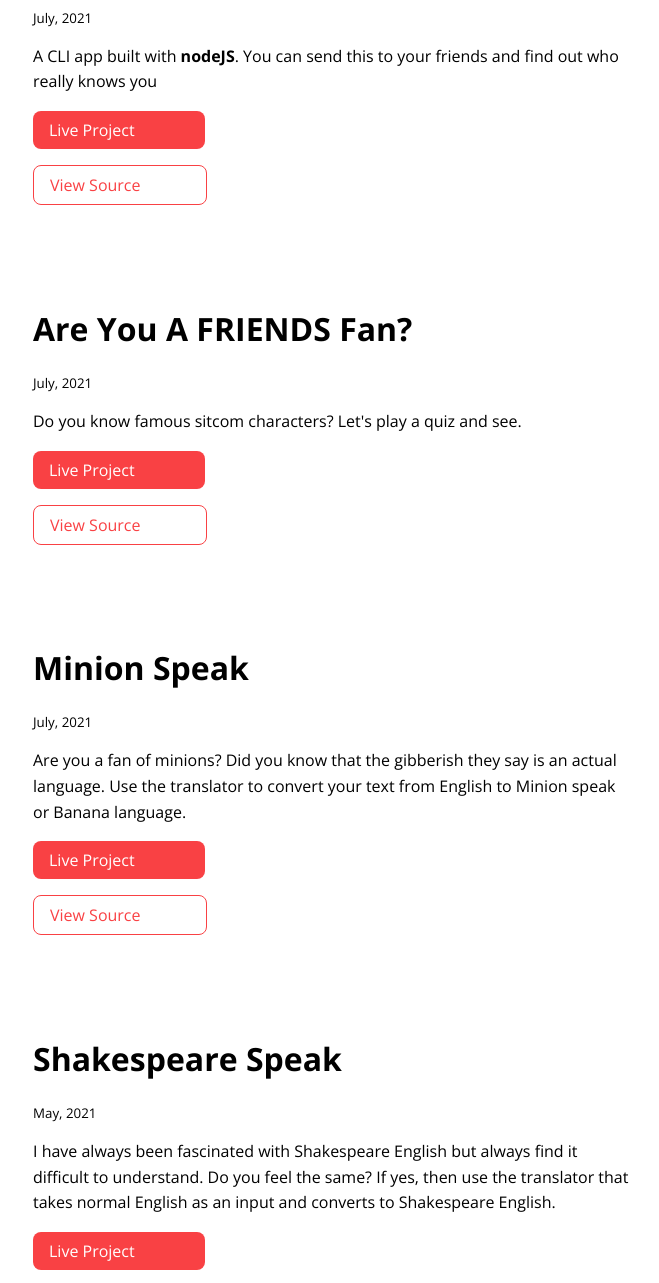
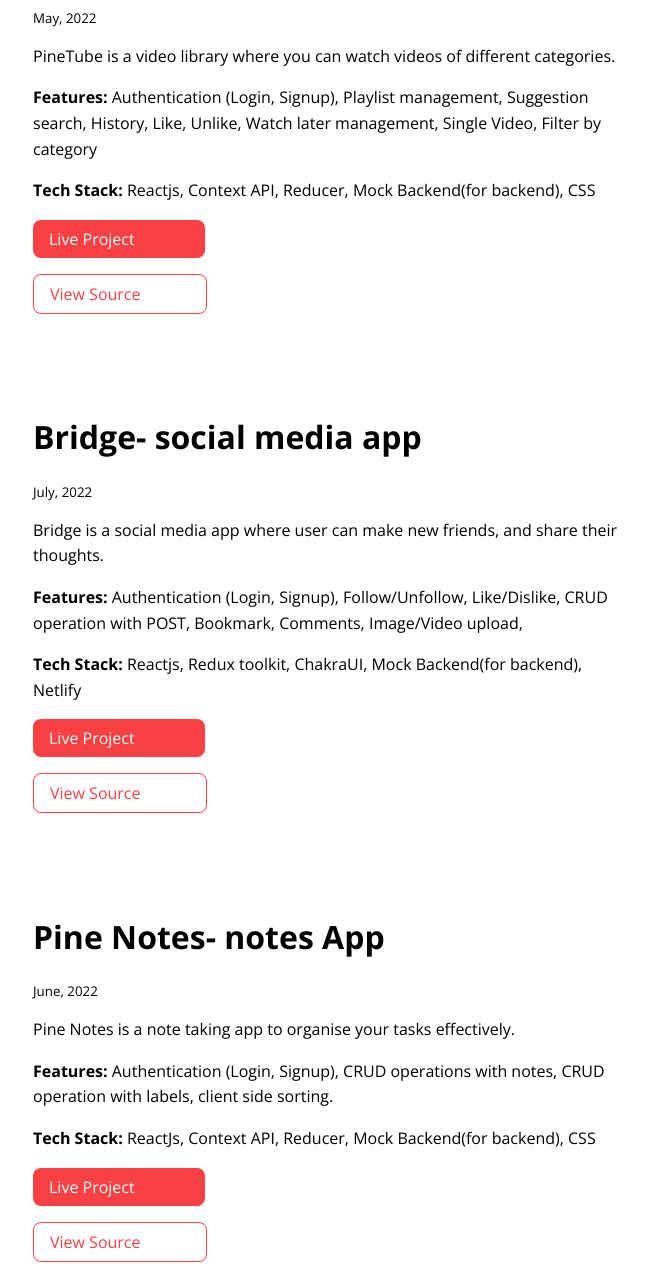
Before and after one commit to prajapati-priyanka/myPortfolio, a plain HTML site: page projects.html in a window 1280 px wide. Shown: the part 455-1738 px from the top of the page, without its empty margins (327-986 px from the left). Drawn offline with nearby package versions, Linux system fonts and the light colour scheme.

Commit message:
feat: Add projects

```diff
--- a/projects.html
+++ b/projects.html
@@ -30,6 +30,75 @@
     </header>
 
     <ul class="list-non-bullet">
+        <li >
+            <div class="container container-center projects-list ">
+                <h1>Pine Tube- video library</h1>
+                <small>May, 2022</small>
+                <p>PineTube is a video library where you can watch videos of different categories.</p>
+                <p><strong>Features:</strong> Authentication (Login, Signup), Playlist management, Suggestion search, History, Like, Unlike, Watch later management, Single Video, Filter by category
+                    </p>
+                <p><strong>Tech Stack:</strong> Reactjs, Context API, Reducer, Mock Backend(for backend), CSS</p>
+
+
+                <a href="https://pine-tube-video-library.netlify.app/" target="_blank" class="links link-primary">Live Project</a>
+                <a href="https://github.com/prajapati-priyanka/pinetube" target="_blank" class="links link-secondary">View Source </a>
+            </div>
+
+        </li>
+        <li >
+            <div class="container container-center projects-list ">
+                <h1>Bridge- social media app</h1>
+                <small>July, 2022</small>
+                <p>Bridge is a social media app where user can make new friends, and share their thoughts.</p>
+                <p><strong>Features:</strong> Authentication (Login, Signup), Follow/Unfollow, Like/Dislike, CRUD operation with POST, Bookmark, Comments, Image/Video upload,</p>
+                <p><strong>Tech Stack:</strong> Reactjs, Redux toolkit, ChakraUI, Mock Backend(for backend), Netlify</p>
+
+
+                <a href="https://bridge-stay-connected.netlify.app/" target="_blank" class="links link-primary">Live Project</a>
+                <a href="https://github.com/prajapati-priyanka/Bridge" target="_blank" class="links link-secondary">View Source </a>
+            </div>
+
+        </li>
+        <li >
+            <div class="container container-center projects-list ">
+                <h1>Pine Notes- notes App</h1>
+                <small>June, 2022</small>
+                <p>Pine Notes is a note taking app to organise your tasks effectively.</p>
+                <p><strong>Features:</strong>  Authentication (Login, Signup), CRUD operations with notes, CRUD operation with labels, client side sorting.</p>
+                <p><strong>Tech Stack:</strong>  ReactJs, Context API, Reducer, Mock Backend(for backend), CSS</p>
+
+
+                <a href="https://pine-notes.netlify.app/" target="_blank" class="links link-primary">Live Project</a>
+                <a href="https://github.com/prajapati-priyanka/pine-notes" target="_blank" class="links link-secondary">View Source </a>
+            </div>
+
+        </li>
+
+        <li >
+            <div class="container container-center projects-list ">
+                <h1>Pine UI- ecommerce App</h1>
+                <small>April, 2022</small>
+                <p>Pine Apparel is a fashion ecommerce website for women.</p>
+                <p><strong>Features:</strong>  Authentication (Login, Signup), Product Listing, Products Filters, Product Search, Cart Management, Wishlist Management, Price Calculation, Address Management</p>
+                <p><strong>Tech Stack:</strong>  ReactJs, Context API, Reducer, Mock Backend(for backend), CSS</p>
+
+
+                <a href="https://pine-apparel-ecomm.netlify.app/" target="_blank" class="links link-primary">Live Project</a>
+                <a href="https://github.com/prajapati-priyanka/my-app" target="_blank" class="links link-secondary">View Source </a>
+            </div>
+
+        </li>
+        <li >
+            <div class="container container-center projects-list ">
+                <h1>Pine UI- Component Library</h1>
+                <small>Feb, 2022</small>
+                <p>PineUI is a CSS library with predefined classes that helps to develop UI faster. Built with HTML, CSS</p>
+
+                <a href="https://pineui-temp.netlify.app/" target="_blank" class="links link-primary">Live Project</a>
+                <a href="https://github.com/prajapati-priyanka/pineUI-component-library" target="_blank" class="links link-secondary">View Source </a>
+            </div>
+
+        </li>
 
         <li >
             <div class="container container-center projects-list ">
```
